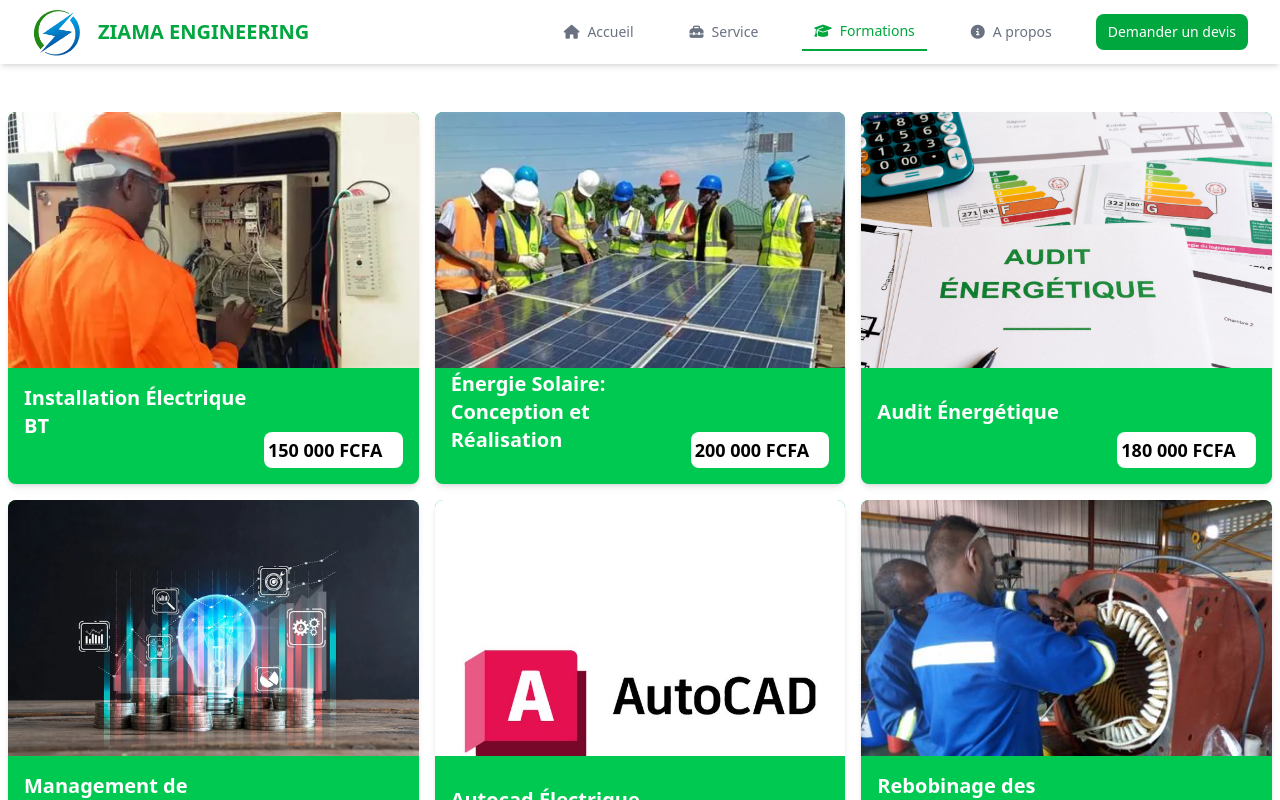
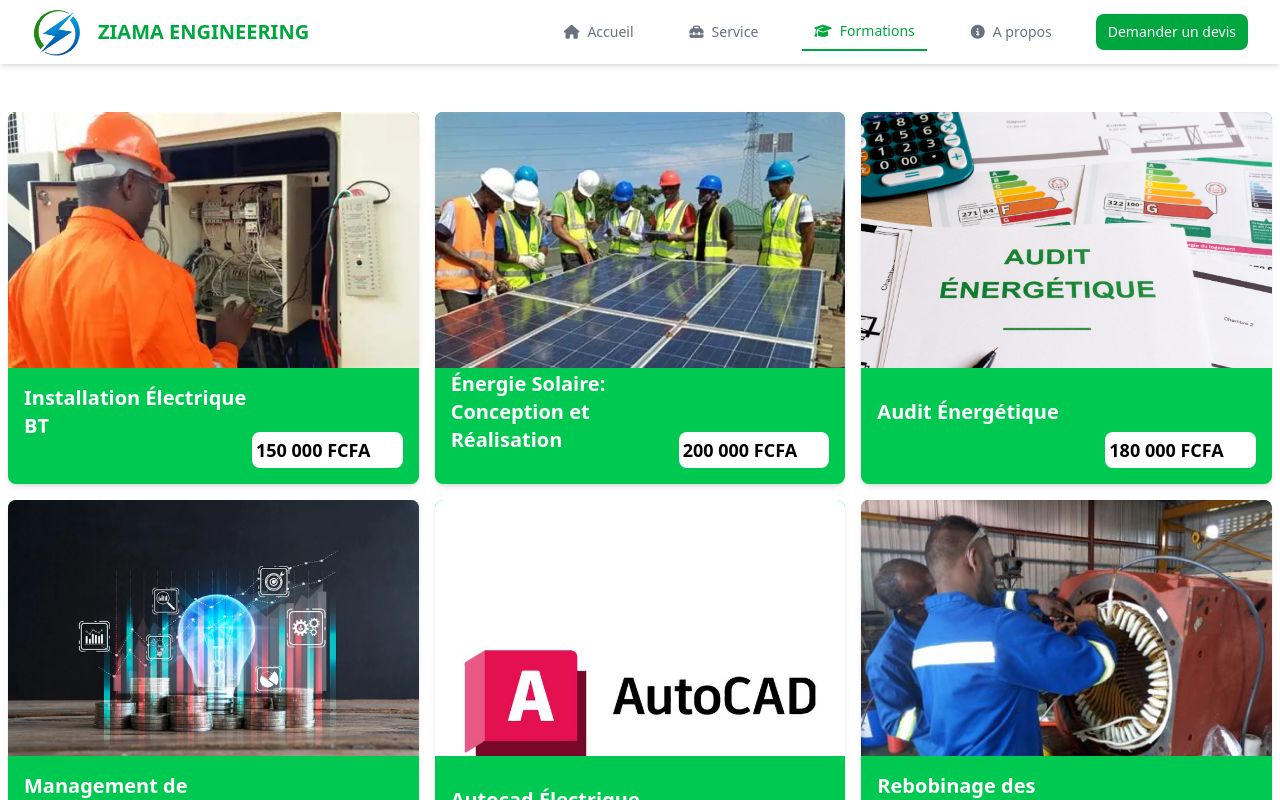
Before and after one commit to yoigor226/ziama, a React (Vite) app: page /formation in a window 1280 px wide. Shown: the top 800 px of the page. Built offline with nearby package versions, Linux system fonts and the light colour scheme.

Commit message:
ajustement prix

```diff
--- a/src/components/Formation/FormationCard.jsx
+++ b/src/components/Formation/FormationCard.jsx
@@ -126,7 +126,7 @@ const FormationCard = () => {
                             </div>
 
                             <div className=''>
-                                <h3 className={`${item.couleur} ml-60 p-1 rounded-lg text-lg font-bold`}>
+                                <h3 className={`${item.couleur} ml-57 p-1 rounded-lg text-lg font-bold`}>
                                     {item.prix}
                                 </h3>
                             </div>
```
